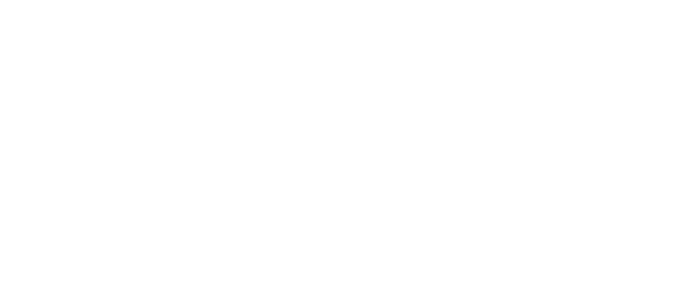
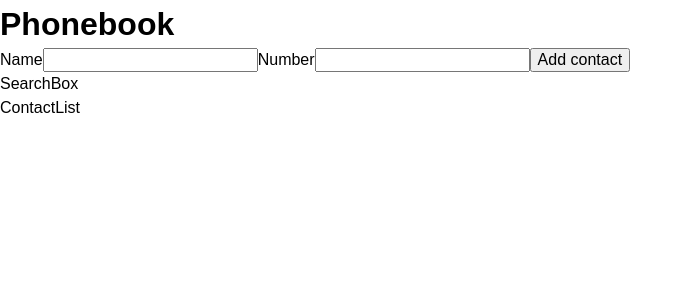
Before and after one commit to AntonSmishko/goit-react-hw-03, a React (Vite) app: page / in a window 1280 px wide. Shown: the top 300 px of the page, without its empty margins (0-693 px from the left). Built offline with nearby package versions, Linux system fonts and the light colour scheme.

Commit message:
contact form

```diff
--- a/package.json
+++ b/package.json
@@ -10,8 +10,10 @@
     "preview": "vite preview"
   },
   "dependencies": {
+    "formik": "^2.4.6",
     "modern": "^1.0.2",
     "modern-normalize": "^3.0.1",
+    "nanoid": "^5.0.9",
     "normalize": "^0.3.1",
     "react": "^18.3.1",
     "react-dom": "^18.3.1"
--- a/src/components/App.jsx
+++ b/src/components/App.jsx
@@ -1,5 +1,25 @@
+import ContactForm from './ContactForm/ContactForm';
+import ContactList from './ContactList/ContactList';
+import SearchBox from './SearchBox/SearchBox';
+
 function App() {
-    return <></>;
+    const contactData = [
+        { id: 'id-1', name: 'Rosie Simpson', number: '459-12-56' },
+        { id: 'id-2', name: 'Hermione Kline', number: '443-89-12' },
+        { id: 'id-3', name: 'Eden Clements', number: '645-17-79' },
+        { id: 'id-4', name: 'Annie Copeland', number: '227-91-26' },
+    ];
+
+    return (
+        <>
+            <div>
+                <h1>Phonebook</h1>
+                <ContactForm />
+                <SearchBox />
+                <ContactList />
+            </div>
+        </>
+    );
 }
 
 export default App;
--- a/src/components/Contact/Contact.jsx
+++ b/src/components/Contact/Contact.jsx
@@ -0,0 +1,5 @@
+const Contact = () => {
+    return <div>Contact</div>;
+};
+
+export default Contact;
--- a/src/components/ContactForm/ContactForm.jsx
+++ b/src/components/ContactForm/ContactForm.jsx
@@ -0,0 +1,33 @@
+import { Formik, Form, Field } from 'formik';
+import { nanoid } from 'nanoid';
+
+const initialValues = {
+    username: '',
+    tel: '',
+};
+
+const ContactForm = () => {
+    const onFormSubmit = (values, options) => {
+        console.log(values);
+        options.resetForm();
+    };
+
+    const nameFieldId = nanoid();
+    const numberFieldId = nanoid();
+    return (
+        <>
+            <Formik initialValues={initialValues} onSubmit={onFormSubmit}>
+                <Form>
+                    <label htmlFor={nameFieldId}>Name</label>
+                    <Field type="text" name="username" id={nameFieldId} />
+
+                    <label htmlFor={numberFieldId}>Number</label>
+                    <Field type="number" name="tel" id={numberFieldId} />
+                    <button type="submit">Add contact</button>
+                </Form>
+            </Formik>
+        </>
+    );
+};
+
+export default ContactForm;
--- a/src/components/ContactList/ContactList.jsx
+++ b/src/components/ContactList/ContactList.jsx
@@ -0,0 +1,5 @@
+const ContactList = () => {
+    return <div>ContactList</div>;
+};
+
+export default ContactList;
--- a/src/components/SearchBox/SearchBox.jsx
+++ b/src/components/SearchBox/SearchBox.jsx
@@ -0,0 +1,5 @@
+const SearchBox = () => {
+    return <div>SearchBox</div>;
+};
+
+export default SearchBox;
```
Also changed, not shown: 1 other file (tests, documents, lock files or other folders).
